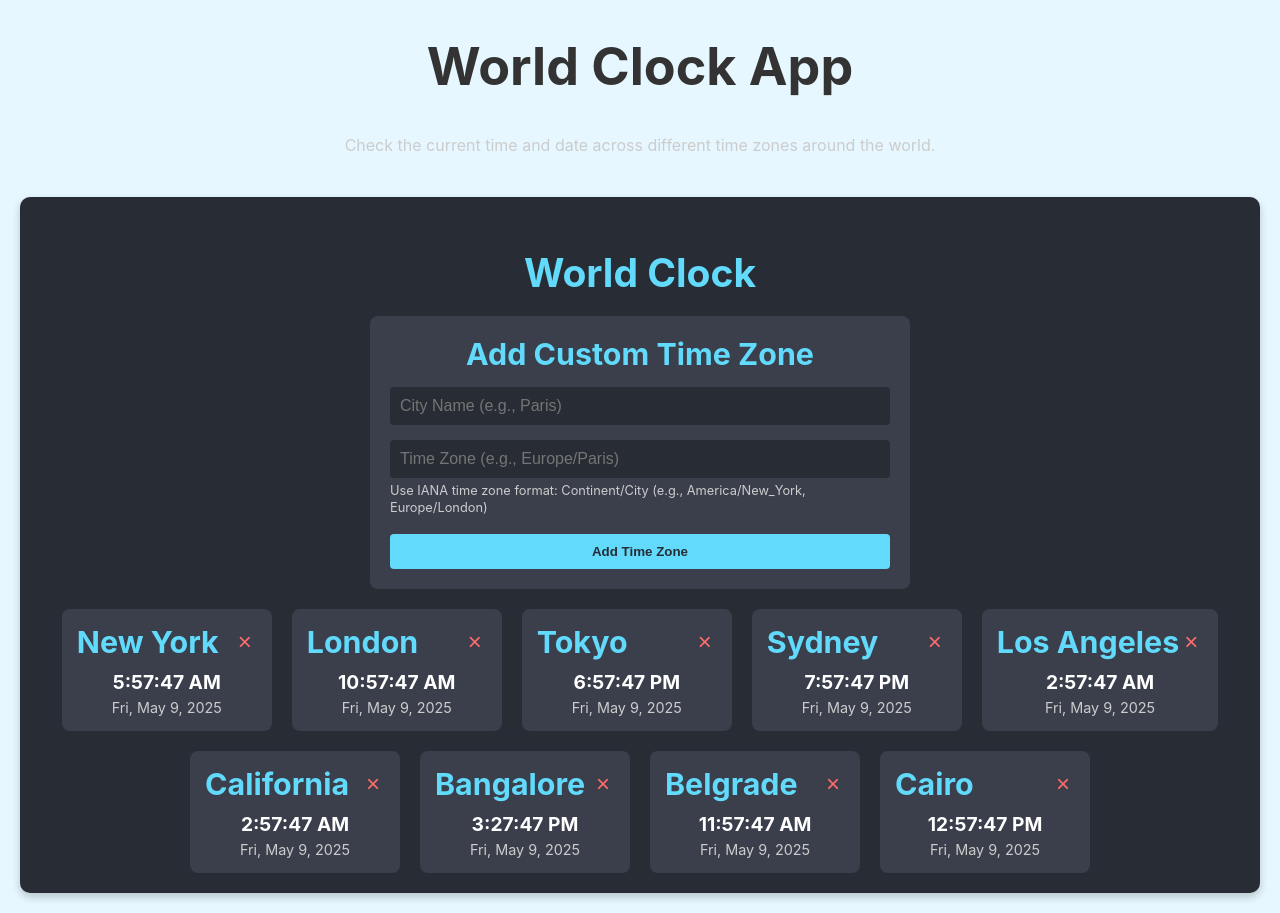
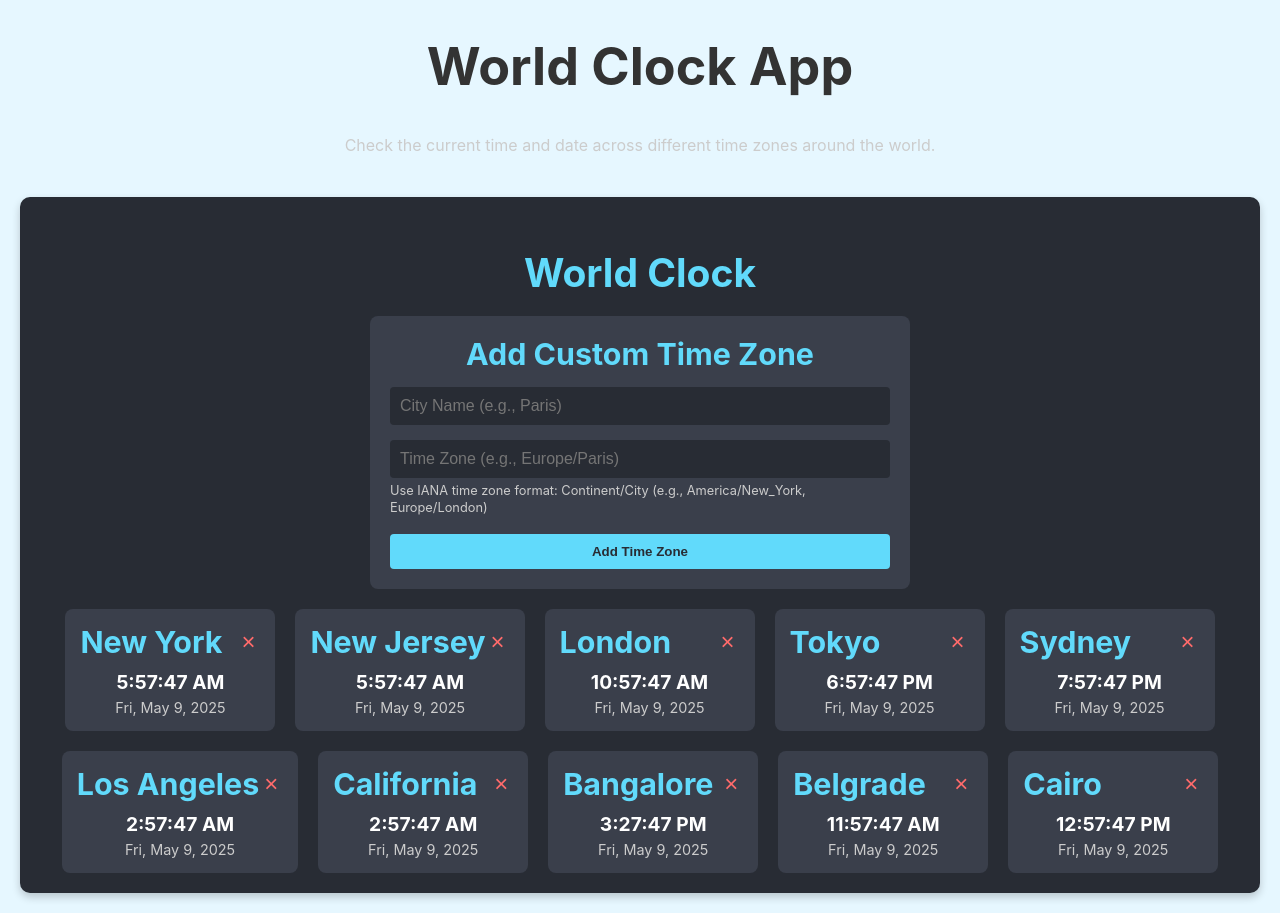
Before and after one commit to ibrahimimran-jetbrains/junie-demo, a React (Create React App) app: page / in a window 1280 px wide. Built offline with nearby package versions, Linux system fonts and the light colour scheme.

Commit message:
Update city list in WorldClock component: remove Berlin and Dubai, add New Jersey

```diff
--- a/src/components/WorldClock.js
+++ b/src/components/WorldClock.js
@@ -11,8 +11,6 @@ function WorldClock() {
   // List of random cities with their time zones
   const randomCities = [
     { name: 'Paris', zone: 'Europe/Paris' },
-    { name: 'Berlin', zone: 'Europe/Berlin' },
-    { name: 'Dubai', zone: 'Asia/Dubai' },
     { name: 'Singapore', zone: 'Asia/Singapore' },
     { name: 'Moscow', zone: 'Europe/Moscow' },
     { name: 'Cairo', zone: 'Africa/Cairo' },
@@ -26,6 +24,7 @@ function WorldClock() {
   // Initial list of time zones to display
   const [timeZones, setTimeZones] = useState([
     { name: 'New York', zone: 'America/New_York' },
+    { name: 'New Jersey', zone: 'America/New_York' },
     { name: 'London', zone: 'Europe/London' },
     { name: 'Tokyo', zone: 'Asia/Tokyo' },
     { name: 'Sydney', zone: 'Australia/Sydney' },
```
